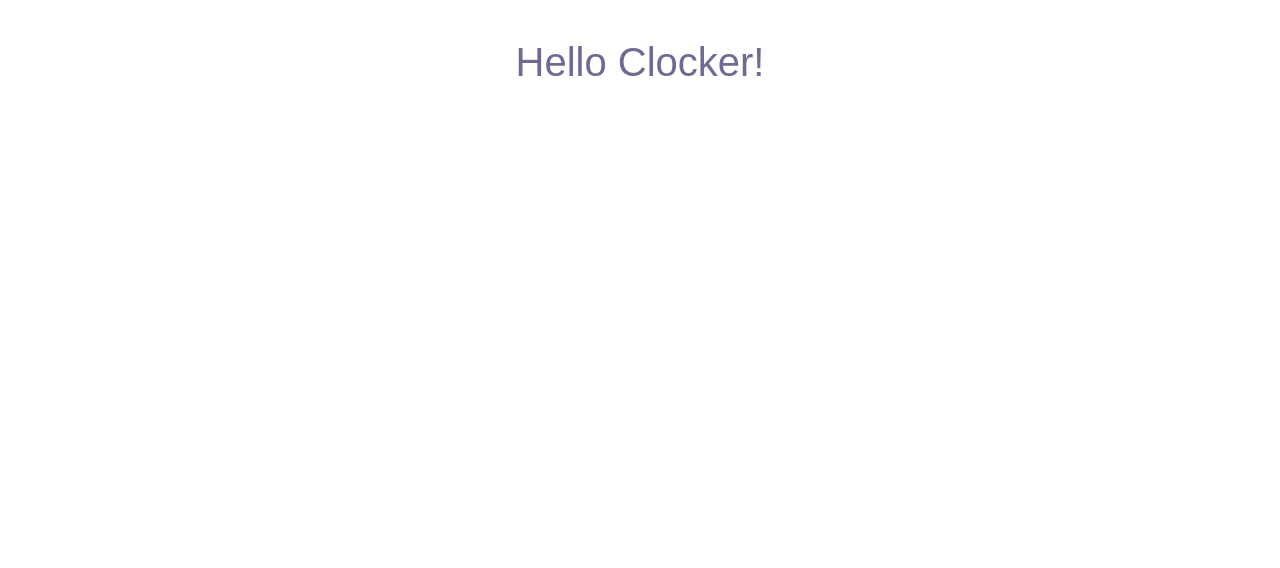
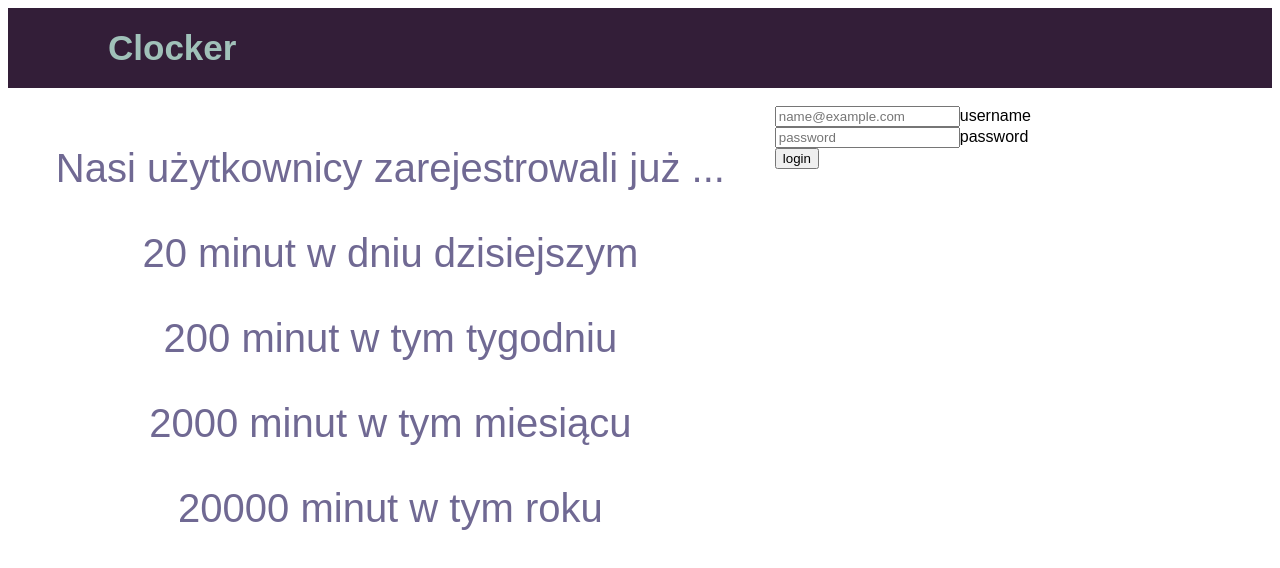
Before and after one commit to wl44545/clocker, an Angular app in the folder clocker/: page / in a window 1280 px wide. Shown: the top 568 px of the page. Built offline with nearby package versions, Linux system fonts and the light colour scheme; no server answers.

Commit message:
homepage + login

```diff
--- a/clocker/src/app/Components/start-page/start-page.component.html
+++ b/clocker/src/app/Components/start-page/start-page.component.html
@@ -1 +1,36 @@
-<p>Hello Clocker!</p>
+<!DOCTYPE html>
+<html>
+<head>
+  <meta name="viewport" content="width=device-width, initial-scale=1">
+  <link rel="stylesheet" href="start-page.component.scss">
+</head>
+<body>
+  <div class="row">
+    <div class="column left">
+      <p>Nasi użytkownicy zarejestrowali już ...</p>
+      <p>{{dayStats}} minut w dniu dzisiejszym</p>
+      <p>{{weekStats}} minut w tym tygodniu</p>
+      <p>{{monthStats}} minut w tym miesiącu</p>
+      <p>{{yearStats}} minut w tym roku</p>
+    </div>
+    <div class="column right" *ngIf="!loginService.isLogged()">
+      <form>
+        <div *ngIf="wrongLogin">
+          Zły login lub hasło!
+        </div>
+        <div>
+          <input type="email" id="username" placeholder="name@example.com" [(ngModel)]="username" name="username">
+          <label for="username">username</label>
+        </div>
+        <div>
+          <input type="password" id="password" placeholder="password"[(ngModel)]="password" name="password">
+          <label for="password">password</label>
+        </div>
+        <div>
+          <button (click)="login()">login</button>
+        </div>
+      </form>
+    </div>
+  </div>
+</body>
+</html>
--- a/clocker/src/app/Components/start-page/start-page.component.scss
+++ b/clocker/src/app/Components/start-page/start-page.component.scss
@@ -5,3 +5,22 @@ p {
   text-align: center;
   color: $GRAY;
 }
+* {
+  box-sizing: border-box;
+}
+.column {
+  float: left;
+  padding: 10px;
+
+}
+.left {
+  width: 60%;
+}
+.right {
+  width: 40%;
+}
+.row:after {
+  content: "";
+  display: table;
+  clear: both;
+}
--- a/clocker/src/app/Components/start-page/start-page.component.ts
+++ b/clocker/src/app/Components/start-page/start-page.component.ts
@@ -1,4 +1,8 @@
 import { Component, OnInit } from '@angular/core';
+import {LoginService} from "../../Services/login.service";
+import {StatsService} from "../../Services/stats.service";
+import {StatsModel} from "../../Models/stats.model";
+import {UserModel} from "../../Models/user.model";
 
 @Component({
   selector: 'app-start-page',
@@ -7,9 +11,57 @@ import { Component, OnInit } from '@angular/core';
 })
 export class StartPageComponent implements OnInit {
 
-  constructor() { }
+  username: string = "";
+  password: string = "";
+  wrongLogin: boolean = false;
+
+  dayStats: number = 0;
+  weekStats: number = 0;
+  monthStats: number = 0;
+  yearStats: number = 0;
+
+  constructor(public loginService: LoginService,
+              public statsService: StatsService) { }
 
   ngOnInit(): void {
+    this.loadStats();
   }
 
+  public login(){
+    this.loginService.login(this.username, this.password).subscribe(user => {
+      if(user == null){
+        this.wrongLogin = true;
+      }else{
+        localStorage.setItem("USERNAME", user.username);
+        localStorage.setItem("ROLE", user.role);
+      }
+    });
+    //TODO: REMOVE BELOW
+    let user = new UserModel(this.username, this.password);
+    localStorage.setItem("USERNAME", user.username);
+    localStorage.setItem("ROLE", user.role);
+    //TODO: REMOVE ABOVE
+    this.clearLoginForm();
+  }
+
+  private clearLoginForm(){
+    this.username = "";
+    this.password = "";
+  }
+
+  private loadStats(){
+    this.statsService.getStats().subscribe(stats => {
+      this.dayStats = stats.dayStats;
+      this.weekStats = stats.weekStats;
+      this.monthStats = stats.monthStats;
+      this.yearStats = stats.yearStats;
+    });
+    //TODO: REMOVE BELOW
+    let stats = new StatsModel(20,200,2000,20000);
+    this.dayStats = stats.dayStats;
+    this.weekStats = stats.weekStats;
+    this.monthStats = stats.monthStats;
+    this.yearStats = stats.yearStats;
+    //TODO: REMOVE ABOVE
+  }
 }
--- /dev/null
+++ b/clocker/src/app/Models/login.model.ts
@@ -0,0 +1,10 @@
+export class LoginModel {
+  username: string;
+  password: string;
+
+  constructor(username: string, password: string) {
+    this.username = username;
+    this.password = password;
+  }
+
+}
--- /dev/null
+++ b/clocker/src/app/Models/stats.model.ts
@@ -0,0 +1,14 @@
+export class StatsModel {
+  dayStats: number;
+  weekStats: number;
+  monthStats: number;
+  yearStats: number;
+
+  constructor(dayStats: number, weekStats: number, monthStats: number, yearStats: number) {
+    this.dayStats = dayStats;
+    this.weekStats = weekStats;
+    this.monthStats = monthStats;
+    this.yearStats = yearStats;
+  }
+
+}
--- /dev/null
+++ b/clocker/src/app/Models/user.model.ts
@@ -0,0 +1,10 @@
+export class UserModel {
+  username: string;
+  role: string;
+
+  constructor(username: string, role: string) {
+    this.username = username;
+    this.role = role;
+  }
+
+}
--- /dev/null
+++ b/clocker/src/app/Services/login.service.ts
@@ -0,0 +1,38 @@
+import {HttpClient} from "@angular/common/http";
+import {Injectable} from "@angular/core";
+import {UserModel} from "../Models/user.model";
+import {StatsModel} from "../Models/stats.model";
+import {environment} from "../../environments/environment";
+import {Observable} from "rxjs";
+import {LoginModel} from "../Models/login.model";
+
+@Injectable({
+  providedIn: 'root'
+})
+export class LoginService {
+
+  constructor(private httpClient: HttpClient) {
+  }
+
+  public login(username: string, password: string): Observable<UserModel> {
+    return this.httpClient.post<UserModel>(`${environment.apiUrl}/login`, new LoginModel(username, password));
+  }
+
+  public logout() {
+    localStorage.removeItem("ROLE");
+    localStorage.removeItem("USERNAME");
+  }
+
+  public getRole(): string | null{
+    return localStorage.getItem("ROLE");
+  }
+
+  public getUsername(): string | null{
+    return localStorage.getItem("USERNAME");
+  }
+
+  public isLogged(): boolean{
+    return this.getRole() != null && this.getUsername() != null;
+  }
+
+}
--- /dev/null
+++ b/clocker/src/app/Services/stats.service.ts
@@ -0,0 +1,19 @@
+import {HttpClient} from "@angular/common/http";
+import {Injectable} from "@angular/core";
+import {StatsModel} from "../Models/stats.model";
+import {Observable} from "rxjs";
+import {environment} from "../../environments/environment";
+
+@Injectable({
+  providedIn: 'root'
+})
+export class StatsService {
+
+  constructor(private httpClient: HttpClient) {
+  }
+
+  public getStats(): Observable<StatsModel> {
+    return this.httpClient.get<StatsModel>(`${environment.apiUrl}/stats`);
+  }
+
+}
--- a/clocker/src/app/app.component.html
+++ b/clocker/src/app/app.component.html
@@ -1,4 +1,4 @@
-<nav *ngIf="getRole() != null">
+<nav>
   <input type="checkbox" id="check">
   <label for="check" class="checkbtn">
     <i class="fas fa-bars"></i>
@@ -10,7 +10,7 @@
     <li *ngIf="getRole() == 'USER'"><a routerLink="/{{appRoutes.HOME}}">Projekty</a></li>
     <li *ngIf="getRole() == 'USER'"><a routerLink="/{{appRoutes.HOME}}">Klienci</a></li>
     <li *ngIf="getRole() == 'USER'"><a routerLink="/{{appRoutes.HOME}}">Raporty</a></li>
-    <li><a href="#">Wyloguj</a></li>
+    <li *ngIf="getRole() != null" (click)="logout()"><a href="#">Wyloguj</a></li>
   </ul>
 </nav>
 
--- a/clocker/src/app/app.component.ts
+++ b/clocker/src/app/app.component.ts
@@ -1,5 +1,6 @@
 import { Component } from '@angular/core';
 import {APPROUTES} from "../assets/constans/AppRoutes";
+import {LoginService} from "./Services/login.service";
 
 @Component({
   selector: 'app-root',
@@ -10,7 +11,14 @@ export class AppComponent {
   title = 'clocker';
   appRoutes = APPROUTES;
 
+  constructor(private loginService: LoginService) { }
+
   getRole(): string | null{
-    return localStorage.getItem("role");
+    return this.loginService.getRole();
   }
+
+  logout() {
+    this.loginService.logout();
+  }
+
 }
--- a/clocker/src/environments/environment.ts
+++ b/clocker/src/environments/environment.ts
@@ -3,7 +3,8 @@
 // The list of file replacements can be found in `angular.json`.
 
 export const environment = {
-  production: false
+  production: false,
+  apiUrl: "http://127.0.0.1"
 };
 
 /*
```
Also changed, not shown: clocker/src/app/app.module.ts (+14 -4 lines).
